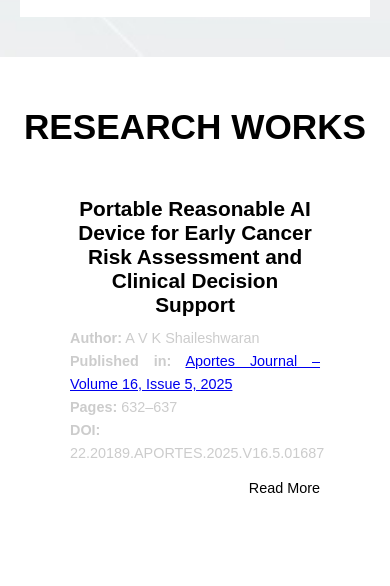
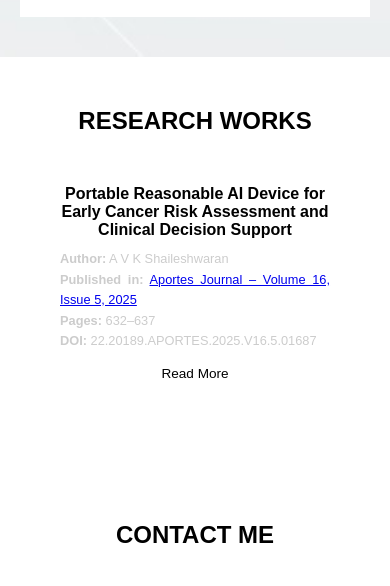
Before and after one commit to Shaileshwaranavk/Portfolio, a plain HTML site: page index.html in a window 390 px wide. Shown: the part 6496-7082 px from the top of the page. Drawn offline with Linux system fonts and the light colour scheme.

Commit message:
Update styles.css

```diff
--- a/styles.css
+++ b/styles.css
@@ -1001,3 +1001,48 @@ body {
 .research-content a.btn:hover {
     color: #1e3a8a;
 }
+@media (max-width: 992px) {
+  .research-item {
+    flex-direction: column;
+    align-items: center;
+    min-height: auto;
+    padding: 20px;
+  }
+
+  .research-content {
+    width: 100%;
+    padding: 10px;
+  }
+
+  .research-content h2 {
+    font-size: 1.1rem;
+  }
+
+  .research-content p {
+    font-size: 0.85rem;
+  }
+
+  .research-content a.btn {
+    font-size: 0.85rem;
+    text-align: center;
+    align-self: center;
+  }
+}
+
+@media (max-width: 576px) {
+  .research {
+    padding: 0 10px;
+  }
+
+  .research h1 {
+    font-size: 1.5rem;
+  }
+
+  .research-content h2 {
+    font-size: 1rem;
+  }
+
+  .research-content p {
+    font-size: 0.8rem;
+  }
+}
```
